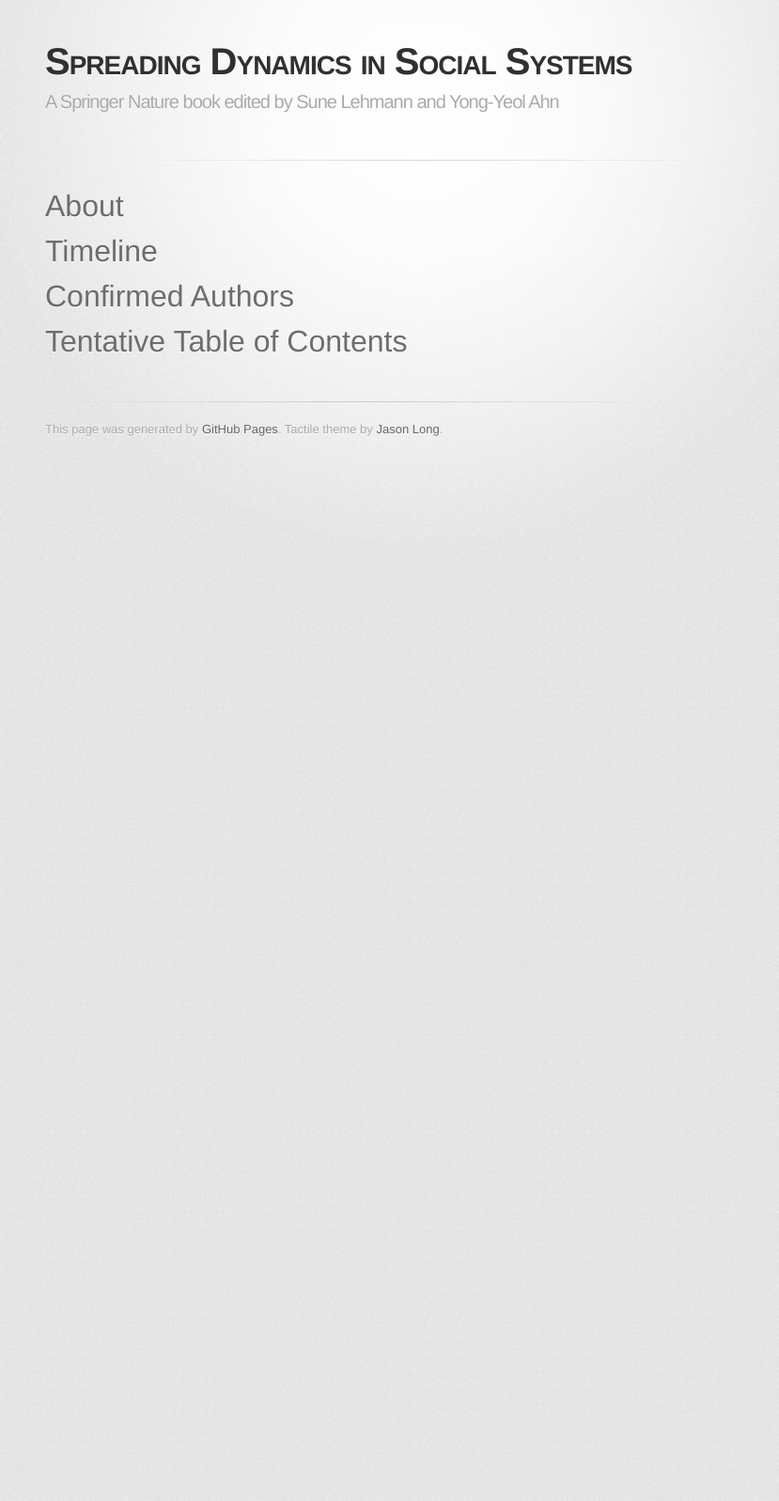
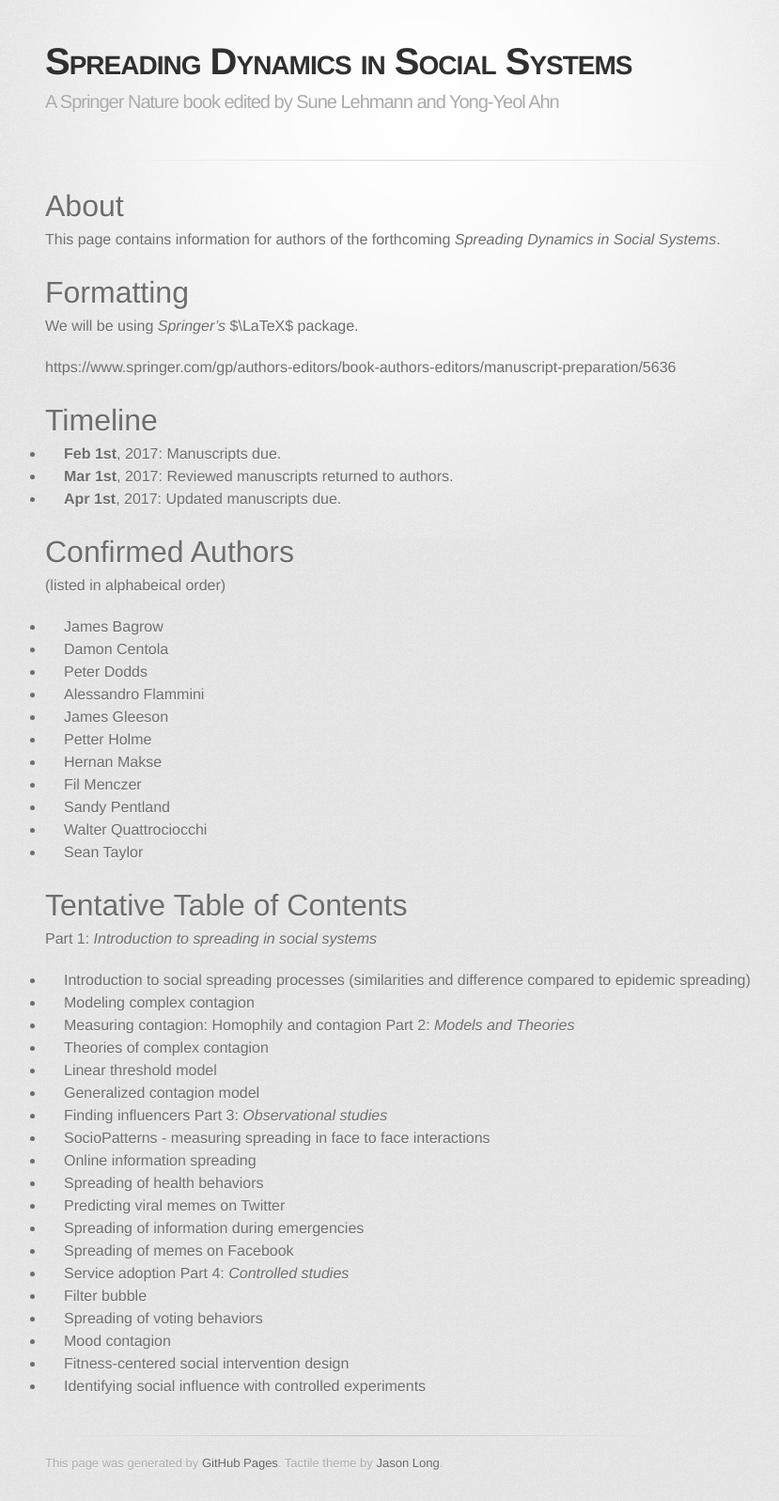
Before and after one commit to socialcontagionbook/socialcontagionbook.github.io, a Jekyll site: the page built from index.md, in a window 1280 px wide. Shown: the whole page at 94% size, without its empty margins (192-1021 px from the left). Built offline with Jekyll 4.4.1, drawn with Linux system fonts in a browser that asks for light colours; some web fonts are replaced; before the commit the page ends 900 px from its top, so only the background shows below that.

Commit message:
Update index.md

```diff
--- a/index.md
+++ b/index.md
@@ -3,9 +3,57 @@ layout: index
 ---
 
 # About
+This page contains information for authors of the forthcoming _Spreading Dynamics in Social Systems_.
+
+# Formatting
+We will be using _Springer's_ $\LaTeX$ package.
+
+https://www.springer.com/gp/authors-editors/book-authors-editors/manuscript-preparation/5636
 
 # Timeline
 
+* **Feb 1st**, 2017: Manuscripts due.
+* **Mar 1st**, 2017: Reviewed manuscripts returned to authors.
+* **Apr 1st**, 2017: Updated manuscripts due.
+
+
 # Confirmed Authors
+(listed in alphabeical order)
+
+* James Bagrow
+* Damon Centola
+* Peter Dodds
+* Alessandro Flammini
+* James Gleeson
+* Petter Holme
+* Hernan Makse
+* Fil Menczer
+* Sandy Pentland
+* Walter Quattrociocchi
+* Sean Taylor
 
 # Tentative Table of Contents
+
+Part 1: _Introduction to spreading in social systems_
+* Introduction to social spreading processes (similarities and difference compared to epidemic spreading)
+* Modeling complex contagion
+* Measuring contagion: Homophily and contagion
+Part 2: _Models and Theories_
+* Theories of complex contagion
+* Linear threshold model
+* Generalized contagion model
+* Finding influencers
+Part 3: _Observational studies_
+* SocioPatterns - measuring spreading in face to face interactions
+* Online information spreading
+* Spreading of health behaviors
+* Predicting viral memes on Twitter
+* Spreading of information during emergencies
+* Spreading of memes on Facebook
+* Service adoption
+Part 4: _Controlled studies_
+* Filter bubble
+* Spreading of voting behaviors
+* Mood contagion
+* Fitness-centered social intervention design
+* Identifying social influence with controlled experiments
```
